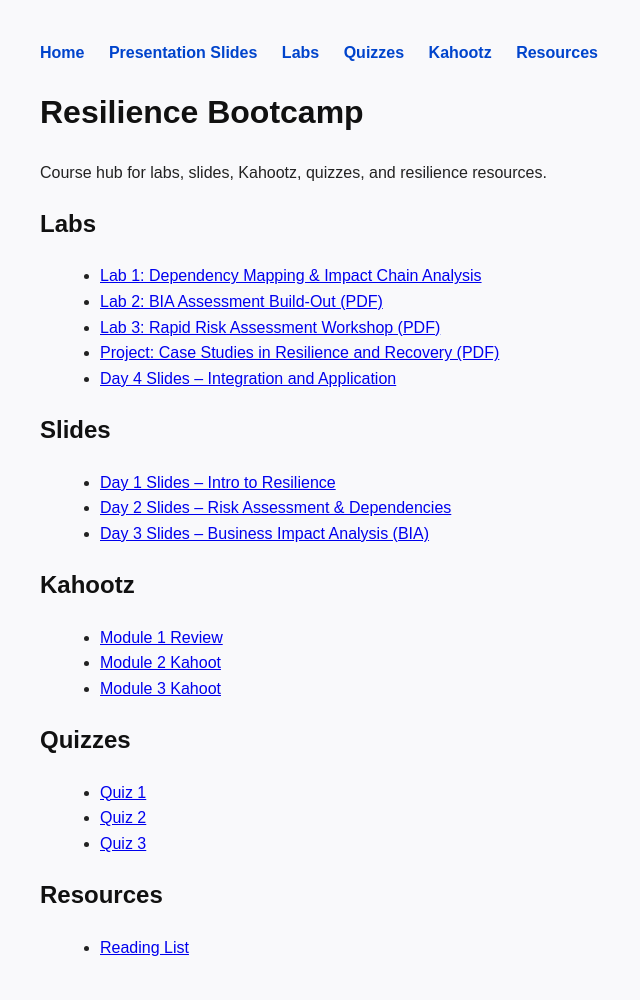
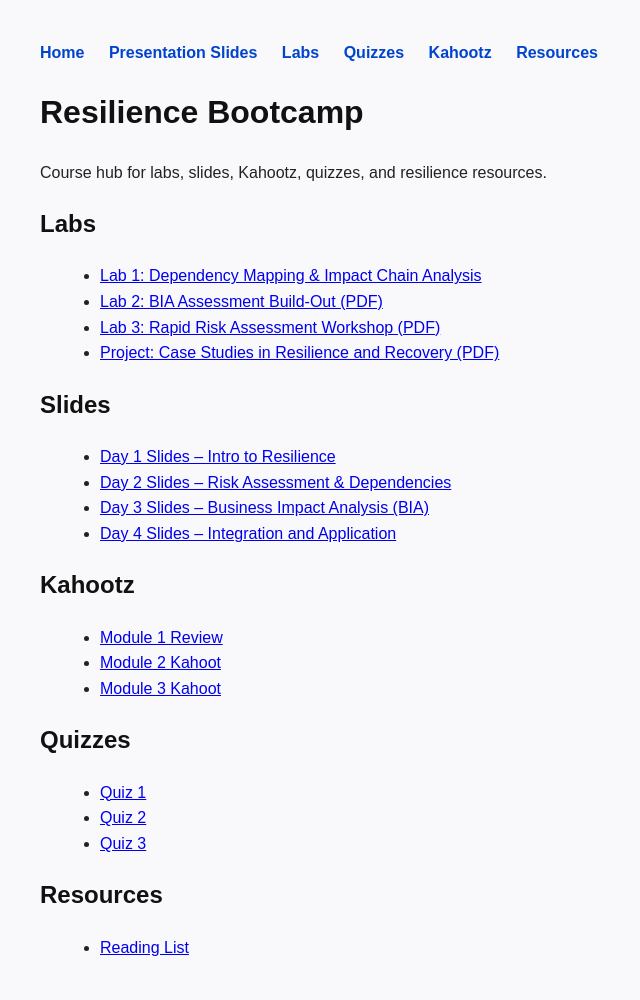
Before and after one commit to andry-collab/resilience-bootcamp, a Jekyll site: the page index.html, which Jekyll copies as it is, in a window 1280 px wide. Shown: the whole page, without its empty margins (0-640 px from the left). Built offline with Jekyll 4.4.1, drawn with Linux system fonts in a browser that asks for light colours; part of the change alters nothing that is shown.

```diff
--- a/index.html
+++ b/index.html
@@ -46,7 +46,6 @@
   <li><a href="day3/LAB%202%20_%20BIA%20Assessment%20Build-Out.pdf">Lab 2: BIA Assessment Build-Out (PDF)</a></li>
   <li><a href="labs/lab-03-rapid-risk-assessment.pdf">Lab 3: Rapid Risk Assessment Workshop (PDF)</a></li>
   <li><a href="labs/project-case-studies-resilience-recovery.pdf">Project: Case Studies in Resilience and Recovery (PDF)</a></li>
-  <li><a href="day4/Day-4-Integration-and-Application.pptx">Day 4 Slides – Integration and Application</a></li>
 </ul>
 
   <h2>Slides</h2>
@@ -54,7 +53,8 @@
     <li><a href="slides/day-01.md">Day 1 Slides – Intro to Resilience</a></li>
     <li><a href="slides/day-02.md">Day 2 Slides – Risk Assessment &amp; Dependencies</a></li>
     <li><a href="day3/Day%203%20-%20Business%20Impact%20Analysis%20(BIA)%20(1).pptx">Day 3 Slides – Business Impact Analysis (BIA)</a></li>
-  </ul>
+    <li><a href="day4/Day-4-Integration-and-Application.pptx">Day 4 Slides – Integration and Application</a></li>
+ </ul>
 
 <h2>Kahootz</h2>
 <ul>
```
